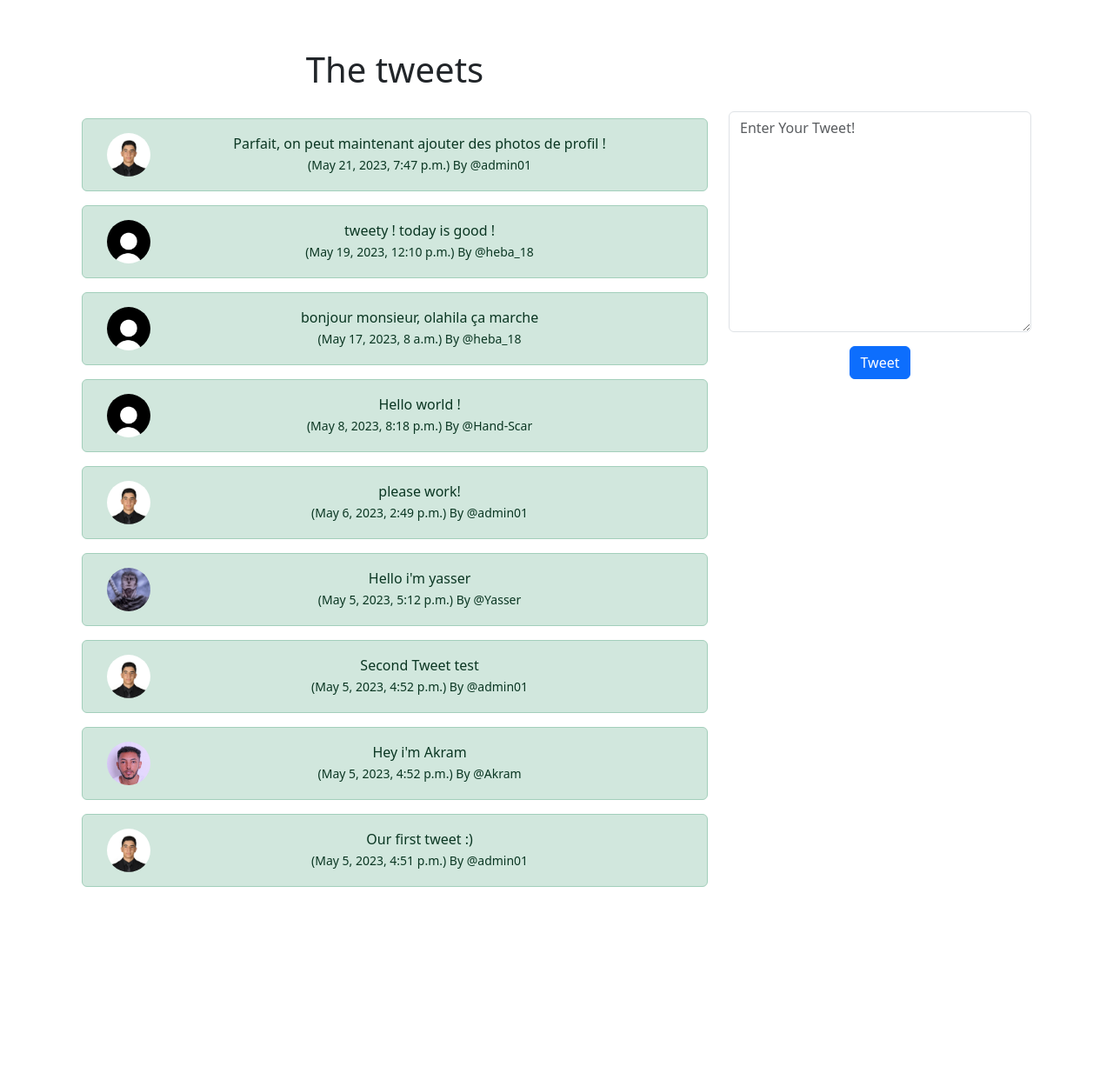
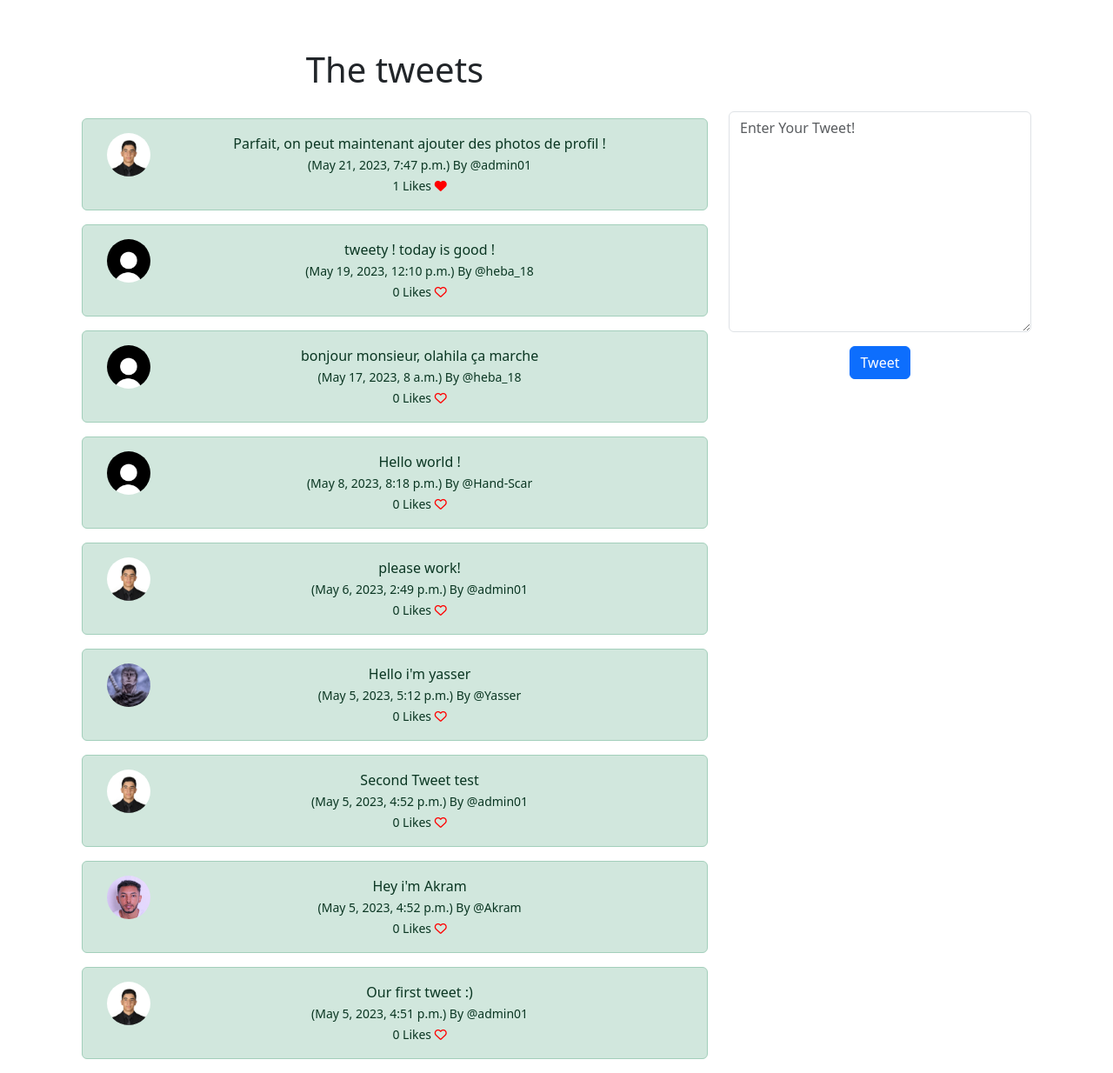
Before and after one commit to AkramAfat/Yakra, a Django app: page / in a window 1280 px wide. Shown: the part 56-1290 px from the top of the page at 87% size. Before the commit the page ends 1076 px from the top, so only its background shows below. Run offline with Django 4.2, Linux system fonts and the light colour scheme; a user stored in the database is signed in; data comes from the database, SQL or seed files in the repository; both versions use the stored data as it was after the commit; some libraries are stand-ins or nearby versions.

Commit message:
Like and Dislike

```diff
--- a/Yakra/forms.py
+++ b/Yakra/forms.py
@@ -28,7 +28,7 @@ class TweetForm(forms.ModelForm):
 
     class Meta:
         model = Tweet
-        exclude = ("user",)
+        exclude = ("user","likes")
 
 
 class SignUpForm(UserCreationForm):
--- a/Yakra/models.py
+++ b/Yakra/models.py
@@ -12,6 +12,11 @@ class Tweet(models.Model):
     body = models.CharField(max_length=200)
     created_at = models.DateTimeField(auto_now_add=True)
     #added automatically
+    likes = models.ManyToManyField(User, related_name="tweet_like" , blank=True)
+
+    #keep track or count of likes
+    def number_of_likes(self):
+        return self.likes.count()
 
     def __str__(self):
         return(
--- a/Yakra/templates/base.html
+++ b/Yakra/templates/base.html
@@ -5,6 +5,8 @@
     <meta name="viewport" content="width=device-width, initial-scale=1">
     <title>Yakra</title>
     <link href="https://cdn.jsdelivr.net/npm/bootstrap@5.3.0-alpha3/dist/css/bootstrap.min.css" rel="stylesheet" integrity="sha384-KK94CHFLLe+nY2dmCWGMq91rCGa5gtU4mk92HdvYe+M/SXH301p5ILy+dN9+nJOZ" crossorigin="anonymous">
+    <script src="https://kit.fontawesome.com/c08eb42585.js" crossorigin="anonymous"></script>
+
   </head>
   <body>
     {%include 'navbar.html'%}
--- a/Yakra/templates/home.html
+++ b/Yakra/templates/home.html
@@ -28,6 +28,19 @@
     <small class ="text.muted">
       ({{tweet.created_at}}) By
       @{{tweet.user.username}}
+    <br/>
+       {{tweet.number_of_likes}} Likes
+      {% if user in tweet.likes.all %}
+      <a href="{% url 'tweet_like' tweet.id %}">
+        <i class="fa-solid fa-heart" style="color:red"></i>
+      </a>
+      {% else %}
+      <a href="{% url 'tweet_like' tweet.id %}">
+        <i class="fa fa-heart-o" style="color:red"></i>
+      </a>
+      {% endif %}
+
+
     </small>
 </div><br/><br/>
 </div>
--- a/Yakra/urls.py
+++ b/Yakra/urls.py
@@ -9,5 +9,6 @@ urlpatterns = [
    path('logout/',views.logout_user,name='logout'),
    path('register/',views.register_user,name='register'),
    path('update_user/',views.update_user,name='update_user'),
+   path('tweet_like/<int:pk>', views.tweet_like, name="tweet_like"),
 
 ]
--- a/Yakra/views.py
+++ b/Yakra/views.py
@@ -1,4 +1,4 @@
-from django.shortcuts import render,redirect
+from django.shortcuts import render,redirect,get_object_or_404
 from .models import Profile,Tweet
 from django.contrib import messages
 from .forms import TweetForm,SignUpForm, ProfilePicForm
@@ -122,3 +122,21 @@ def update_user(request):
     else:
         messages.success(request,("You Must Login to Update Your Profile"))
         return redirect('home')
+
+def tweet_like(request, pk):
+    if request.user.is_authenticated:
+
+        tweet = get_object_or_404(Tweet, id=pk)
+        if tweet.likes.filter(id=request.user.id):
+            tweet.likes.remove(request.user)
+        else:
+            tweet.likes.add(request.user)
+
+        return redirect((request.META.get("HTTP_REFERER"))
+)
+
+
+
+    else:
+         messages.success(request,("You Must Login to Update Your Profile"))
+         return redirect('home')
```
Also changed, not shown: Yakra/templates/profile.html (+13 -0 lines), Yakra/migrations/0005_tweet_likes.py (added), db.sqlite3.
